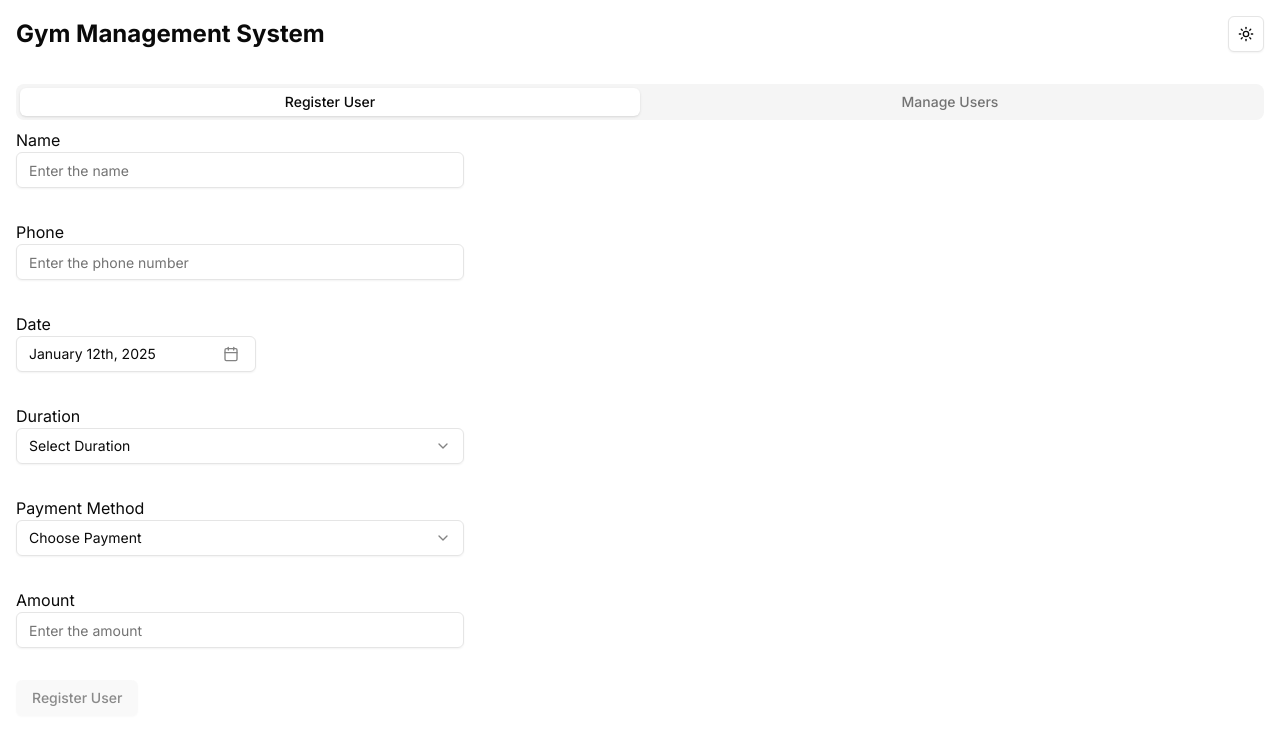
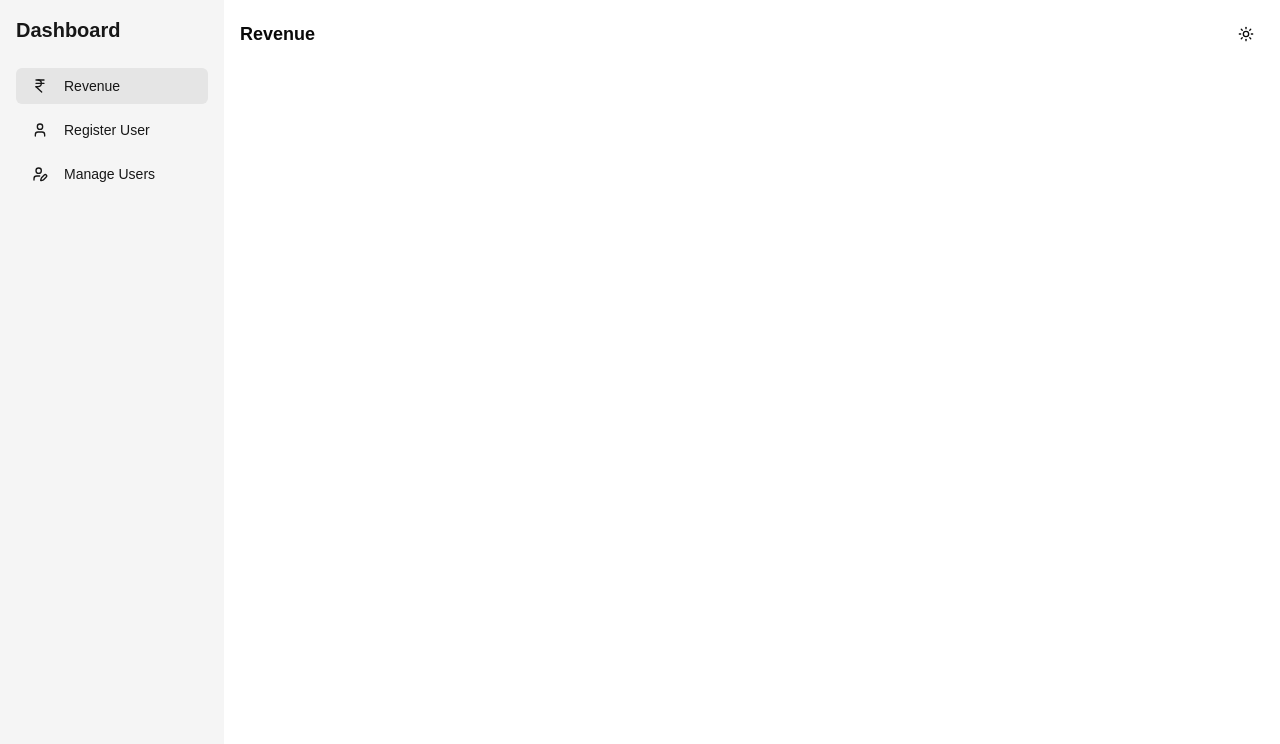
Before and after one commit to sleepycat-web/gym-management, a Next.js app: page / in a window 1280 px wide. Shown: the top 744 px of the page. Built offline with nearby package versions, Linux system fonts and the light colour scheme.

Commit message:
add revenue, make font poppins add sidebar and make it an installable pwa,

```diff
--- a/app/globals.css
+++ b/app/globals.css
@@ -1,6 +1,8 @@
 @tailwind base;
 @tailwind components;
 @tailwind utilities;
+@import '@fontsource/poppins';
+
 
 @layer base {
   :root {
--- a/app/layout.tsx
+++ b/app/layout.tsx
@@ -3,7 +3,6 @@ import { Inter } from 'next/font/google'
 import "./globals.css"
 import { ThemeProvider } from "@/components/ui/theme-provider"
 
-const inter = Inter({ subsets: ["latin"] })
 
 export const metadata: Metadata = {
   title: "Gym Management System",
@@ -18,7 +17,7 @@ export default function RootLayout({
 }) {
   return (
     <html lang="en" suppressHydrationWarning>
-      <body className={inter.className}>
+      <body className="font-poppins" >
         <ThemeProvider
           attribute="class"
           defaultTheme="system"
--- a/app/page.tsx
+++ b/app/page.tsx
@@ -1,8 +1,8 @@
 "use client";
 
-import { useState } from "react";
+import { useState, useEffect } from "react";
 import { format } from "date-fns";
-import { CalendarIcon } from "lucide-react";
+import { CalendarIcon, User, UserPen, Menu, X, IndianRupee, CloudDownload  } from "lucide-react";
 import { cn } from "@/lib/utils";
 import { ThemeToggle } from "@/components/ui/theme-toggle";
 import { Button } from "@/components/ui/button";
@@ -51,9 +51,42 @@ export default function HomePage() {
   const [duration, setDuration] = useState("");
   const [paymentMethod, setPaymentMethod] = useState("");
   const [amount, setAmount] = useState("");
+  const [activeTab, setActiveTab] = useState("revenue");
+  const [isMobileMenuOpen, setIsMobileMenuOpen] = useState(false);
+  const [deferredPrompt, setDeferredPrompt] = useState<any>(null);
 
   const [users, setUsers] = useState<User[]>([]);
   const currentDate = new Date();
+
+  useEffect(() => {
+    window.addEventListener('beforeinstallprompt', (e) => {
+      // Prevent Chrome 67 and earlier from automatically showing the prompt
+      e.preventDefault();
+      // Stash the event so it can be triggered later.
+      setDeferredPrompt(e);
+    });
+  }, []);
+
+  const handleInstallClick = async () => {
+    if (!deferredPrompt) return;
+
+    // Show the install prompt
+    deferredPrompt.prompt();
+
+    // Wait for the user to respond to the prompt
+    const { outcome } = await deferredPrompt.userChoice;
+
+    // Clear the deferredPrompt variable
+    setDeferredPrompt(null);
+  };
+
+  const handleDurationChange = (value: string | null) => {
+    setDuration(value || "");
+  };
+
+  const handlePaymentMethodChange = (value: string | null) => {
+    setPaymentMethod(value || "");
+  };
 
   const onSubmit = (e: React.FormEvent) => {
     e.preventDefault();
@@ -85,9 +118,17 @@ export default function HomePage() {
     return diffMonths > 0;
   };
 
-  const UserTable = ({ users, filter, status }: { users: User[]; filter: (lastPaidMonth: string) => boolean; status: string }) => (
+  const UserTable = ({
+    users,
+    filter,
+    status,
+  }: {
+    users: User[];
+    filter: (lastPaidMonth: string) => boolean;
+    status: string;
+  }) => (
     <Table>
-      <TableCaption>A list of {status.toLowerCase()} gym members and their payment status.</TableCaption>
+      <TableCaption>A list of {status.toLowerCase()} gym members.</TableCaption>
       <TableHeader>
         <TableRow>
           <TableHead className="w-[200px]">Name</TableHead>
@@ -106,10 +147,18 @@ export default function HomePage() {
               <TableCell className="font-medium">{user.name}</TableCell>
               <TableCell>{user.number}</TableCell>
               <TableCell>{format(user.date, "PPP")}</TableCell>
-              <TableCell>{format(new Date(user.lastPaidMonth), "PPP")}</TableCell>
+              <TableCell>
+                {format(new Date(user.lastPaidMonth), "PPP")}
+              </TableCell>
               <TableCell>${user.amount.toFixed(2)}</TableCell>
               <TableCell>
-                <span className={status === "Active" ? "text-green-500 dark:text-green-400" : "text-red-500 dark:text-red-400"}>
+                <span
+                  className={
+                    status === "Active"
+                      ? "text-green-500 dark:text-green-400"
+                      : "text-red-500 dark:text-red-400"
+                  }
+                >
                   {status}
                 </span>
               </TableCell>
@@ -120,27 +169,176 @@ export default function HomePage() {
   );
 
   return (
-    <div className="min-h-screen bg-white text-neutral-950 dark:bg-neutral-950 dark:text-neutral-50 px-4">
-      <header className="container mx-auto py-4 flex justify-between items-center">
-        <h1 className="text-2xl font-bold">Gym Management System</h1>
+    <div className="flex min-h-screen bg-white dark:bg-neutral-950 text-neutral-950 dark:text-neutral-50">
+      {/* Mobile Header */}
+      <div className="md:hidden fixed top-0 left-0 right-0 bg-neutral-100 dark:bg-neutral-900 p-4 z-50">
+        <div className="flex justify-between items-center">
+          <h1 className="text-xl font-semibold text-neutral-900 dark:text-white">
+            {activeTab === "register"
+              ? "Register User"
+              : activeTab === "revenue"
+              ? "Revenue"
+              : "Manage Users"}
+          </h1>
+          <div className="flex items-center gap-x-2">
+            <Button
+              variant="ghost"
+              size="icon"
+              className="text-neutral-900 dark:text-white hover:bg-neutral-200 dark:hover:bg-neutral-800"
+              onClick={handleInstallClick}
+              style={{ display: deferredPrompt ? 'block' : 'none' }}
+            >
+              <CloudDownload />
+            </Button>
             <ThemeToggle />
+
+            <Button
+              variant="ghost"
+              size="icon"
+              onClick={() => setIsMobileMenuOpen(!isMobileMenuOpen)}
+              className="text-neutral-900 dark:text-white hover:bg-neutral-200 dark:hover:bg-neutral-800"
+            >
+              {isMobileMenuOpen ? (
+                <X className="h-6 w-6" />
+              ) : (
+                <Menu className="h-6 w-6" />
+              )}
+            </Button>
+          </div>
+        </div>
+
+        {/* Mobile Menu */}
+        {isMobileMenuOpen && (
+          <nav className="mt-4 space-y-2">
+            <Button
+              variant="ghost"
+              className={`w-full justify-start text-neutral-900 dark:text-white
+                ${
+                  activeTab === "revenue"
+                    ? "bg-neutral-200 dark:bg-neutral-800 hover:bg-neutral-300 dark:hover:bg-neutral-700"
+                    : "hover:bg-neutral-200 dark:hover:bg-neutral-800"
+                }`}
+              onClick={() => {
+                setActiveTab("revenue");
+                setIsMobileMenuOpen(false);
+              }}
+            >
+              <IndianRupee className="h-4 w-4 mr-2" />
+              Revenue
+            </Button>
+            <Button
+              variant="ghost"
+              className={`w-full justify-start text-neutral-900 dark:text-white
+          ${
+            activeTab === "register"
+              ? "bg-neutral-200 dark:bg-neutral-800 hover:bg-neutral-300 dark:hover:bg-neutral-700"
+              : "hover:bg-neutral-200 dark:hover:bg-neutral-800"
+          }`}
+              onClick={() => {
+                setActiveTab("register");
+                setIsMobileMenuOpen(false);
+              }}
+            >
+              <User className="h-4 w-4 mr-2" />
+              Register User
+            </Button>
+            <Button
+              variant="ghost"
+              className={`w-full justify-start text-neutral-900 dark:text-white
+          ${
+            activeTab === "manage"
+              ? "bg-neutral-200 dark:bg-neutral-800 hover:bg-neutral-300 dark:hover:bg-neutral-700"
+              : "hover:bg-neutral-200 dark:hover:bg-neutral-800"
+          }`}
+              onClick={() => {
+                setActiveTab("manage");
+                setIsMobileMenuOpen(false);
+              }}
+            >
+              <UserPen className="h-4 w-4 mr-2" />
+              Manage Users
+            </Button>
+          </nav>
+        )}
+      </div>
+
+      {/* Desktop Sidebar */}
+      <div className="w-56 bg-neutral-100 dark:bg-neutral-900 p-4 hidden md:block">
+        <h1 className="text-xl font-semibold mb-6 text-neutral-900 dark:text-white">
+          Dashboard
+        </h1>
+        <nav className="space-y-2">
+          <Button
+            variant="ghost"
+            className={`w-full justify-start text-neutral-900 dark:text-white
+              ${
+                activeTab === "revenue"
+                  ? "bg-neutral-200 dark:bg-neutral-800 hover:bg-neutral-300 dark:hover:bg-neutral-700"
+                  : "hover:bg-neutral-200 dark:hover:bg-neutral-800"
+              }`}
+            onClick={() => setActiveTab("revenue")}
+          >
+            <IndianRupee className="h-4 w-4 mr-2" />
+            Revenue
+          </Button>
+          <Button
+            variant="ghost"
+            className={`w-full justify-start text-neutral-900 dark:text-white
+              ${
+                activeTab === "register"
+                  ? "bg-neutral-200 dark:bg-neutral-800 hover:bg-neutral-300 dark:hover:bg-neutral-700"
+                  : "hover:bg-neutral-200 dark:hover:bg-neutral-800"
+              }`}
+            onClick={() => setActiveTab("register")}
+          >
+            <User className="h-4 w-4 mr-2" />
+            Register User
+          </Button>
+          <Button
+            variant="ghost"
+            className={`w-full justify-start text-neutral-900 dark:text-white
+              ${
+                activeTab === "manage"
+                  ? "bg-neutral-200 dark:bg-neutral-800 hover:bg-neutral-300 dark:hover:bg-neutral-700"
+                  : "hover:bg-neutral-200 dark:hover:bg-neutral-800"
+              }`}
+            onClick={() => setActiveTab("manage")}
+          >
+            <UserPen className="h-4 w-4 mr-2" />
+            Manage Users
+          </Button>
+        </nav>
+      </div>
+
+      {/* Main Content */}
+      <div className="flex-1 p-4 md:p-4 mt-20 md:mt-0">
+        <header className="  justify-between items-center mb-6 hidden md:flex">
+          <h2 className="text-lg font-bold">
+            {activeTab === "register"
+              ? "Register User"
+              : activeTab === "manage"
+              ? "Manage Users"
+              : "Revenue"}
+          </h2>
+          <div className="hidden md:flex space-x-2">
+            <Button
+              variant="ghost"
+              size="icon"
+              className="text-neutral-900 dark:text-white hover:bg-neutral-200 dark:hover:bg-neutral-800"
+              onClick={handleInstallClick}
+              style={{ display: deferredPrompt ? 'flex' : 'none' }}
+            >
+              <CloudDownload />
+            </Button>
+            <ThemeToggle />
+          </div>
         </header>
 
-      <main className="container py-4 md:max-w-none max-w-md">
-        <Tabs defaultValue="register" className="w-full">
-          <TabsList className="grid w-full grid-cols-2">
-            <TabsTrigger value="register">Register User</TabsTrigger>
-            <TabsTrigger value="manage">Manage Users</TabsTrigger>
-          </TabsList>
-
-          <TabsContent value="register">
-            <form
-              onSubmit={onSubmit}
-              className="space-y-8 max-w-auto  max-w-md  "
-            >
+        <main>
+          {activeTab === "register" ? (
+            <form onSubmit={onSubmit} className="space-y-8 max-w-md">
               <div>
                 <label>Name</label>
-                <div>
                 <Input
                   placeholder="Enter the name"
                   value={name}
@@ -150,12 +348,9 @@ export default function HomePage() {
                   }}
                 />
               </div>
-                <span></span>
-              </div>
 
               <div>
                 <label>Phone</label>
-                <div>
                 <Input
                   placeholder="Enter the phone number"
                   value={phone}
@@ -167,14 +362,11 @@ export default function HomePage() {
                   }}
                 />
               </div>
-                <span></span>
-              </div>
 
               <div className="flex flex-col">
                 <label>Date</label>
                 <Popover>
                   <PopoverTrigger asChild>
-                    <div>
                     <Button
                       variant="outline"
                       className={cn(
@@ -185,15 +377,12 @@ export default function HomePage() {
                       {date ? format(date, "PPP") : <span>Pick a date</span>}
                       <CalendarIcon className="ml-auto h-4 w-4 opacity-50" />
                     </Button>
-                    </div>
                   </PopoverTrigger>
                   <PopoverContent className="w-auto p-0" align="start">
                     <Calendar
                       mode="single"
                       selected={date}
-                      onSelect={(date) => {
-                        if (date) setdate(date);
-                      }}
+                      onSelect={(date) => date && setdate(date)}
                       disabled={(date) =>
                         date > new Date() || date < new Date("1900-01-01")
                       }
@@ -201,20 +390,14 @@ export default function HomePage() {
                     />
                   </PopoverContent>
                 </Popover>
-                <span></span>
               </div>
 
               <div>
                 <label>Duration</label>
-                <Select
-                  onValueChange={(value) => setDuration(value || "")}
-                  value={duration}
-                >
-                  <div>
+                <Select onValueChange={handleDurationChange} value={duration}>
                   <SelectTrigger>
                     <SelectValue placeholder="Select Duration" />
                   </SelectTrigger>
-                  </div>
                   <SelectContent>
                     <SelectItem value="15 days">15 days</SelectItem>
                     <SelectItem value="1 month">1 month</SelectItem>
@@ -222,31 +405,26 @@ export default function HomePage() {
                     <SelectItem value="6 months">6 months</SelectItem>
                   </SelectContent>
                 </Select>
-                <span></span>
               </div>
 
               <div>
                 <label>Payment Method</label>
                 <Select
-                  onValueChange={(value) => setPaymentMethod(value || "")}
+                  onValueChange={handlePaymentMethodChange}
                   value={paymentMethod}
                 >
-                  <div>
                   <SelectTrigger>
                     <SelectValue placeholder="Choose Payment" />
                   </SelectTrigger>
-                  </div>
                   <SelectContent>
                     <SelectItem value="Cash">Cash</SelectItem>
                     <SelectItem value="Online">Online</SelectItem>
                   </SelectContent>
                 </Select>
-                <span></span>
               </div>
 
               <div>
                 <label>Amount</label>
-                <div>
                 <Input
                   placeholder="Enter the amount"
                   value={amount}
@@ -256,48 +434,56 @@ export default function HomePage() {
                   }}
                 />
               </div>
-                <span></span>
-              </div>
 
               <Button
                 type="submit"
-                variant={
-                  !name || !phone || !date || !duration || !paymentMethod || !amount
-                    ? "secondary"
-                    : "default"
-                }
                 disabled={
-                  !name || !phone || !date || !duration || !paymentMethod || !amount
+                  !name ||
+                  !phone ||
+                  !date ||
+                  !duration ||
+                  !paymentMethod ||
+                  !amount
                 }
               >
                 Register User
               </Button>
             </form>
-          </TabsContent>
-
-          <TabsContent value="manage">
-            <Tabs defaultValue="active" className="mt-4 ">
-              <TabsList className="grid grid-cols-3 max-w-sm">
+          ) : activeTab === "manage" ? (
+            <Tabs defaultValue="active" className="w-full">
+              <TabsList className="grid w-full grid-cols-3 max-w-sm">
                 <TabsTrigger value="active">Active</TabsTrigger>
                 <TabsTrigger value="pending">Pending</TabsTrigger>
                 <TabsTrigger value="inactive">Inactive</TabsTrigger>
               </TabsList>
               <TabsContent value="active">
-                {/* Render active users */}
-                <UserTable users={users} filter={(lastPaidMonth) => !isPending(lastPaidMonth)} status="Active" />
+                <UserTable
+                  users={users}
+                  filter={(lastPaidMonth) => !isPending(lastPaidMonth)}
+                  status="Active"
+                />
               </TabsContent>
               <TabsContent value="pending">
-                {/* Render pending users */}
-                <UserTable users={users} filter={(lastPaidMonth) => isPending(lastPaidMonth)} status="Pending" />
+                <UserTable
+                  users={users}
+                  filter={(lastPaidMonth) => isPending(lastPaidMonth)}
+                  status="Pending"
+                />
               </TabsContent>
               <TabsContent value="inactive">
-                {/* Render inactive users */}
-                <UserTable users={users} filter={() => false} status="Inactive" />
+                <UserTable
+                  users={users}
+                  filter={() => false}
+                  status="Inactive"
+                />
               </TabsContent>
             </Tabs>
-          </TabsContent>
-        </Tabs>
+          ) : (
+            // Revenue Content
+            <div></div>
+          )}
         </main>
+      </div>
     </div>
   );
 }
--- a/components/ui/theme-toggle.tsx
+++ b/components/ui/theme-toggle.tsx
@@ -20,7 +20,7 @@ export function ThemeToggle() {
   }
 
   return (
-    <Button variant="outline" size="icon" onClick={toggleTheme}>
+    <Button variant="ghost" size="icon" onClick={toggleTheme}>
       <Sun className="h-[1.2rem] w-[1.2rem] rotate-0 scale-100 transition-all dark:-rotate-90 dark:scale-0" />
       <Moon className="absolute h-[1.2rem] w-[1.2rem] rotate-90 scale-0 transition-all dark:rotate-0 dark:scale-100" />
      </Button>
--- a/package.json
+++ b/package.json
@@ -9,6 +9,7 @@
     "lint": "next lint"
   },
   "dependencies": {
+    "@fontsource/poppins": "^5.1.1",
     "@hookform/resolvers": "^3.10.0",
     "@radix-ui/react-label": "^2.1.1",
     "@radix-ui/react-popover": "^1.1.4",
--- a/tailwind.config.ts
+++ b/tailwind.config.ts
@@ -10,15 +10,18 @@ const config: Config = {
   theme: {
     extend: {
       colors: {
-  			background: 'var(--background)',
-  			foreground: 'var(--foreground)'
+        background: "var(--background)",
+        foreground: "var(--foreground)",
+      },
+      fontFamily: {
+        poppins: ["Poppins", "sans-serif"],
       },
       borderRadius: {
-  			lg: 'var(--radius)',
-  			md: 'calc(var(--radius) - 2px)',
-  			sm: 'calc(var(--radius) - 4px)'
-  		}
-  	}
+        lg: "var(--radius)",
+        md: "calc(var(--radius) - 2px)",
+        sm: "calc(var(--radius) - 4px)",
+      },
+    },
   },
   plugins: [require("tailwindcss-animate")],
 };
```
Also changed, not shown: 1 other file (tests, documents, lock files or other folders). Lines whose indentation alone changed are shown as unchanged.
